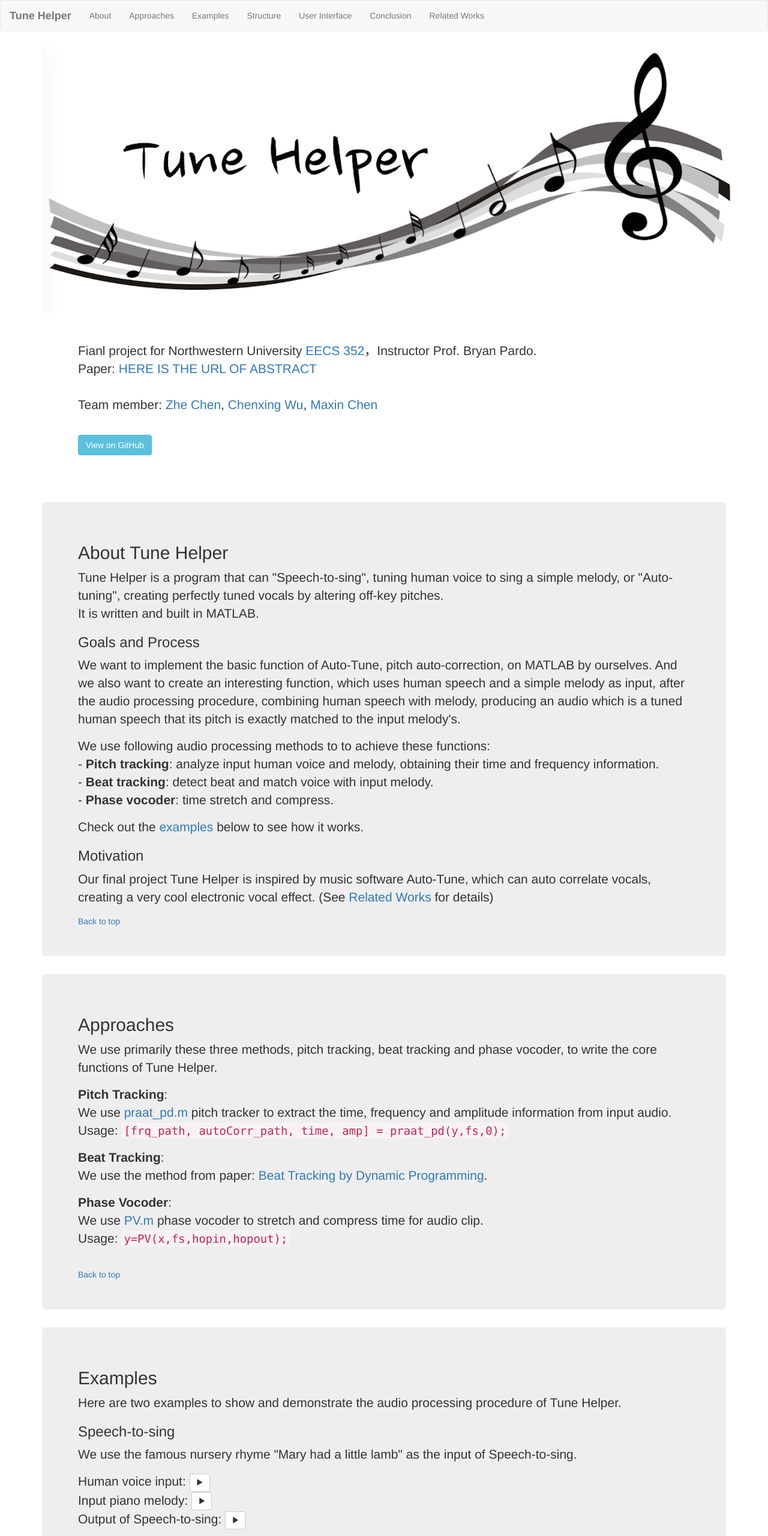
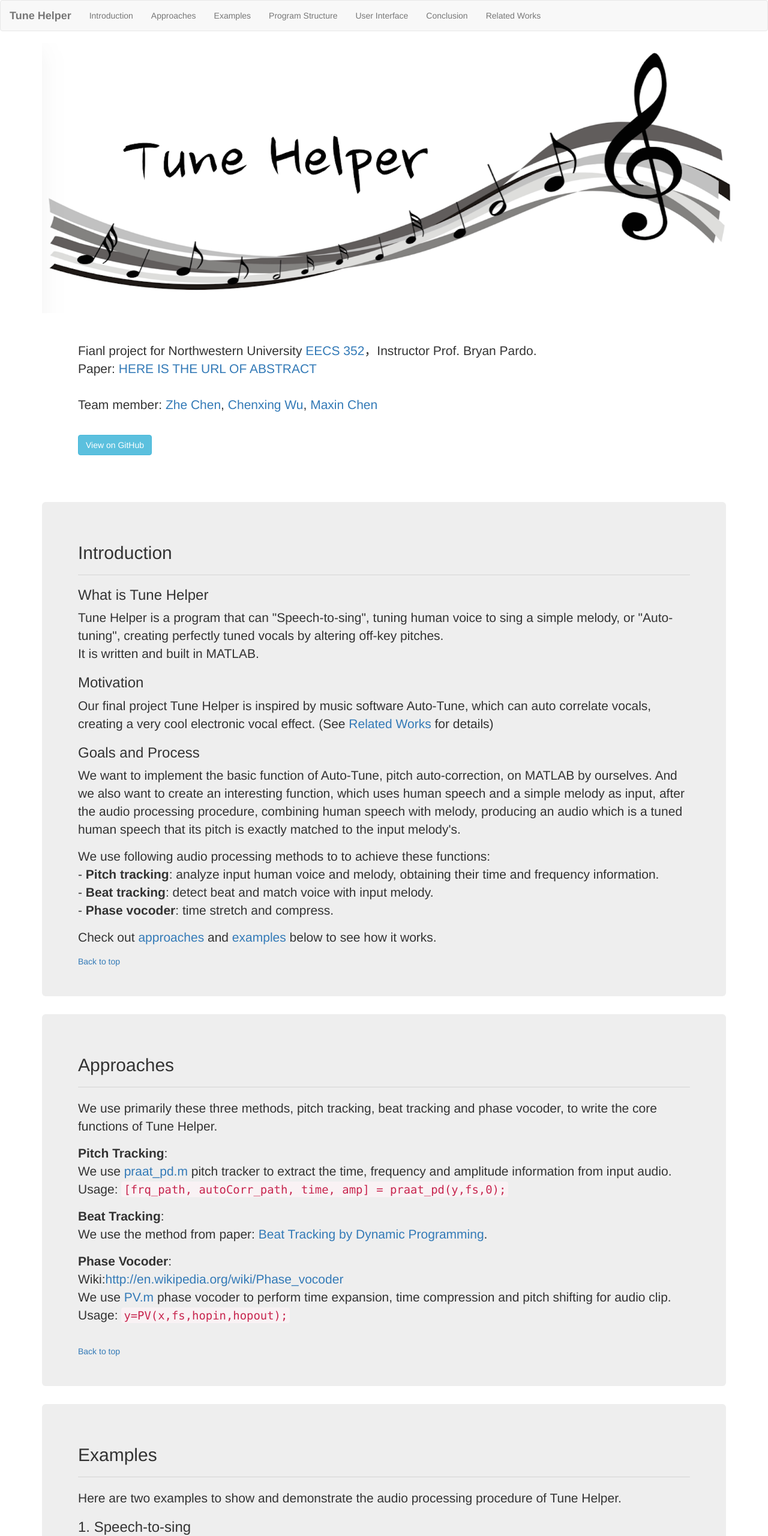
Before and after one commit to chenzhe142/nu-eecs352, a plain HTML site: page index.html in a window 1280 px wide. Shown: the top 2561 px of the page at 60% size. Drawn offline with nearby package versions, Linux system fonts and the light colour scheme; a web font is replaced by a local one.

Commit message:
Big change.

```diff
--- a/index.html
+++ b/index.html
@@ -23,10 +23,10 @@
         </div>
         <div>
           <ul class="nav navbar-nav">
-            <li><a href="#About">About</a></li>
+            <li><a href="#Introduction">Introduction</a></li>
             <li><a href="#Method">Approaches</a></li>
             <li><a href="#Example">Examples</a></li>
-            <li><a href="#ProgramStructure">Structure</a></li>
+            <li><a href="#ProgramStructure">Program Structure</a></li>
             <li><a href="#UserInterface">User Interface</a></li>
             <li><a href="#Conclusion">Conclusion</a></li>
             <li><a href="#RelatedWorks">Related Works</a></li>
@@ -64,26 +64,22 @@
 
         </p>
         <br>
-<!--         <a href="#About" class="btn btn-success btn-xs" role="button">About</a>
-        <a href="#RelatedWorks" class="btn btn-success btn-xs" role="button">Related Works</a>
-        <a href="#ProgramStructure" class="btn btn-success btn-xs" role="button">Program Structure</a>
-        <a href="#UserInterface" class="btn btn-success btn-xs" role="button">User Interface</a>
-        <a href="#Method" class="btn btn-success btn-xs" role="button">Method</a>
-        <a href="#Example" class="btn btn-success btn-xs" role="button">Example</a>
-        <a href="#References" class="btn btn-success btn-xs" role="button">References</a> -->
-
-        <!-- <br> -->
-        <!-- <br> -->
         <button type="button" class="btn btn-info">View on GitHub</button>
       </div>
 
-      <div class="jumbotron" id="About">
-        <h2>About Tune Helper</h2>
-
+      <div class="jumbotron" id="Introduction">
+        <h2>Introduction</h2>
+        <hr>
+        <h3>What is Tune Helper</h3>
         <p>
           Tune Helper is a program that can "Speech-to-sing", tuning human voice to sing a simple melody, or "Auto-tuning", creating perfectly tuned vocals by altering off-key pitches.<br>
           It is written and built in MATLAB.<br>
 
+        </p>
+
+        <h3>Motivation</h3>
+        <p>
+          Our final project Tune Helper is inspired by music software Auto-Tune, which can auto correlate vocals, creating a very cool electronic vocal effect. (See <a href="#RelatedWorks">Related Works</a> for details)
         </p>
 
         <h3>Goals and Process</h3>
@@ -100,29 +96,13 @@
           <br>
           - <b>Phase vocoder</b>: time stretch and compress.
         </p>
-        <p>Check out the <a href="#Example">examples</a> below to see how it works.</p>
-
-        <h3>Motivation</h3>
-
-
-        <p>
-          Our final project Tune Helper is inspired by music software Auto-Tune, which can auto correlate vocals, creating a very cool electronic vocal effect. (See <a href="#RelatedWorks">Related Works</a> for details)
-        </p>
-
-
-
-
-
+        <p>Check out <a href="#Method">approaches</a> and <a href="#Example">examples</a> below to see how it works.</p>
         <a href="#head-navbar">Back to top</a>
       </div>
 
-
-
-
-
-
       <div class="jumbotron" id="Method">
         <h2>Approaches</h2>
+        <hr>
         <p>
           We use primarily these three methods, pitch tracking, beat tracking and phase vocoder, to write the core functions of Tune Helper.
           <br>
@@ -142,7 +122,8 @@
 
         <p>
           <b>Phase Vocoder</b>:<br>
-          We use <a href="PV.m">PV.m</a> phase vocoder to stretch and compress time for audio clip.<br>
+          Wiki:<a href="http://en.wikipedia.org/wiki/Phase_vocoder">http://en.wikipedia.org/wiki/Phase_vocoder</a><br>
+          We use <a href="PV.m">PV.m</a> phase vocoder to perform time expansion, time compression and pitch shifting for audio clip.<br>
           Usage:
           <code>y=PV(x,fs,hopin,hopout);</code>
 
@@ -156,12 +137,13 @@
 
       <div class="jumbotron" id="Example">
         <h2>Examples</h2>
+        <hr>
         <p>
           Here are two examples to show and demonstrate the audio processing procedure of Tune Helper.<br>
         </p>
 
         <div id="Speech-to-song">
-          <h3>Speech-to-sing</h3>
+          <h3>1. Speech-to-sing</h3>
           <p>We use the famous nursery rhyme "Mary had a little lamb" as the input of Speech-to-sing.</p>
           <p>
             Human voice input:
@@ -183,13 +165,13 @@
           <p>
             Explaination:<br>
             Tune Helper first uses beat tracking method to analyze both human voice input and piano melody input, extracting the time, frequency and amplitude information. It then shifts the pitch of human voice input, according to the relative pitch height information of piano melody input extracted by pitch tracker. After the processing procedure, the result is a singing speech.
-            (Check <a href="#ProgramStructure">Program Structure</a> for details)
+            (Check out <a href="#ProgramStructure">Program Structure</a> for details)
           </p>
           <p>Measurement:</p>
         </div>
 
         <div id="Auto-tuning">
-          <h3>Auto-tuning</h3>
+          <h3>2. Auto-tuning</h3>
           <p>
             Vocal input:
             <a href="#" class="btn btn-default btn-sm" role="button" target="blank">
@@ -204,7 +186,7 @@
 
           <p>
             Explanation:<br>
-            (Check <a href="#ProgramStructure">Program Structure</a> for details)
+            (Check out <a href="#ProgramStructure">Program Structure</a> for details)
           </p>
 
 
@@ -215,12 +197,12 @@
           </p>
 
           <div class="row text-center">
-              <img src="to-tune.png" style="height: 600px"><br>
+              <img src="to-tune.png" style="height: 500px"><br>
               <p>Figure 6.4 Spectrogram of vocal input</p>
           </div>
 
           <div class="row text-center">
-            <img src="tuned.png" style="height: 600px">
+            <img src="tuned.png" style="height: 500px">
             <p>Figure 6.5 Spectrogram of auto-tuning output</p>
           </div>
 
@@ -231,6 +213,7 @@
 
       <div class="jumbotron" id="ProgramStructure">
         <h2>Program Structure</h2>
+        <hr>
         <p>Tune Helper consists of two functions, <b>Auto-tuning</b>, and <b>Speech-to-sing</b>. The structure of these two functions are showed as follows.</p>
 
         <div class="row">
@@ -253,6 +236,7 @@
 
       <div class="jumbotron" id="UserInterface">
         <h2>User Interface</h2>
+        <hr>
         <p>The user interface of Tune Helper is written and built in MATLAB as well.</p>
         <div class="text-center">
           <img src="ui.png">
@@ -264,12 +248,19 @@
 
       <div class="jumbotron" id="Conclusion">
         <h2>Conclusion</h2>
-        <p>In our project, we achieved both auto-tuning and speech-to-sing functions by using pitch tracking, beat tracking and phase vocoder. We use spectrograms to analyze and compare the result with input. We can get an ideal audio output by our program, Tune Helper.</p>
+        <hr>
+        <p>
+          In our project, we achieved both auto-tuning and speech-to-sing functions by using pitch tracking, beat tracking and phase vocoder. We use spectrograms to analyze and compare the result with input. We can get an ideal audio output by our program, Tune Helper.
+        </p>
+        <p>
+          However, the quality of output audio is not very satisfying. The algorithm of tuning and pitch shifting should be improved in the future.
+        </p>
         <a href="#head-navbar">Back to top</a>
       </div>
 
       <div class="jumbotron" id="RelatedWorks">
         <h2>Related Works</h2>
+        <hr>
         <p>
           There are several existing software and papers that are related to our project, showed as follows.
         </p>
@@ -299,18 +290,6 @@
         <a href="#head-navbar">Back to top</a>
       </div>
 
-      <!-- <div class="jumbotron" id="References">
-        <h2>References</h2>
-        <p>
-          [1]. Middleton, Gareth. "Frequency Domain Pitch Correction." Connexions, December 17 (2003).<br>
-          [2]. Laroche, Jean, and Mark Dolson. "Improved phase vocoder time-scale modification of audio." Speech and Audio Processing, IEEE Transactions on 7.3 (1999): 323-332.<br>
-          [3]. Tyrangiel, Josh. "Auto-tune: Why pop music sounds perfect." Time Magazine (2009): 1877372-3.<br>
-          [4]. Bello, Juan Pablo, Giuliano Monti, and Mark B. Sandler. "Techniques for Automatic Music Transcription." ISMIR. 2000.<br>
-          [5]. Ellis, Daniel PW. "Beat tracking by dynamic programming." Journal of New Music Research 36.1 (2007): 51-60.
-        </p>
-
-        <a href="#head-navbar">Back to top</a>
-      </div> -->
 
     </div>
 
```
